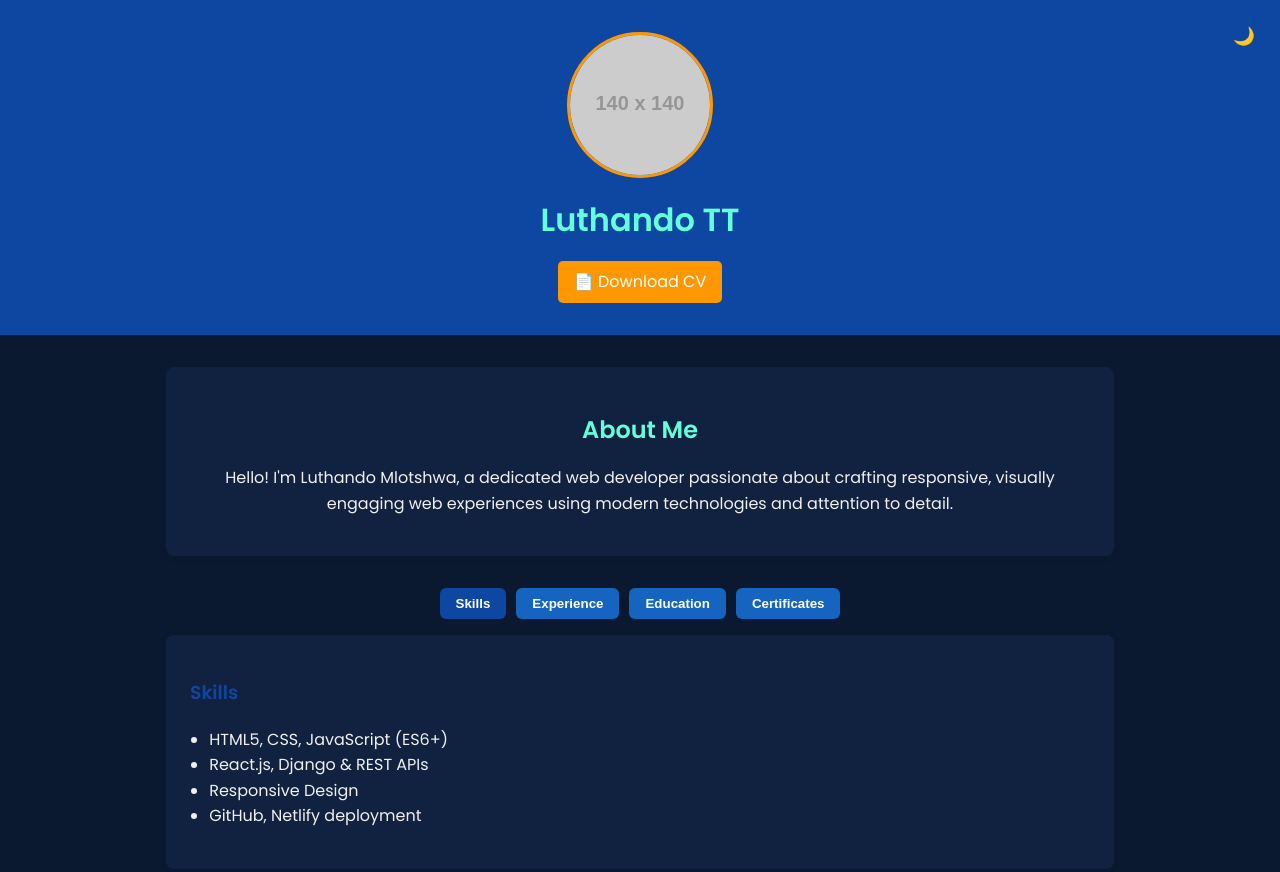
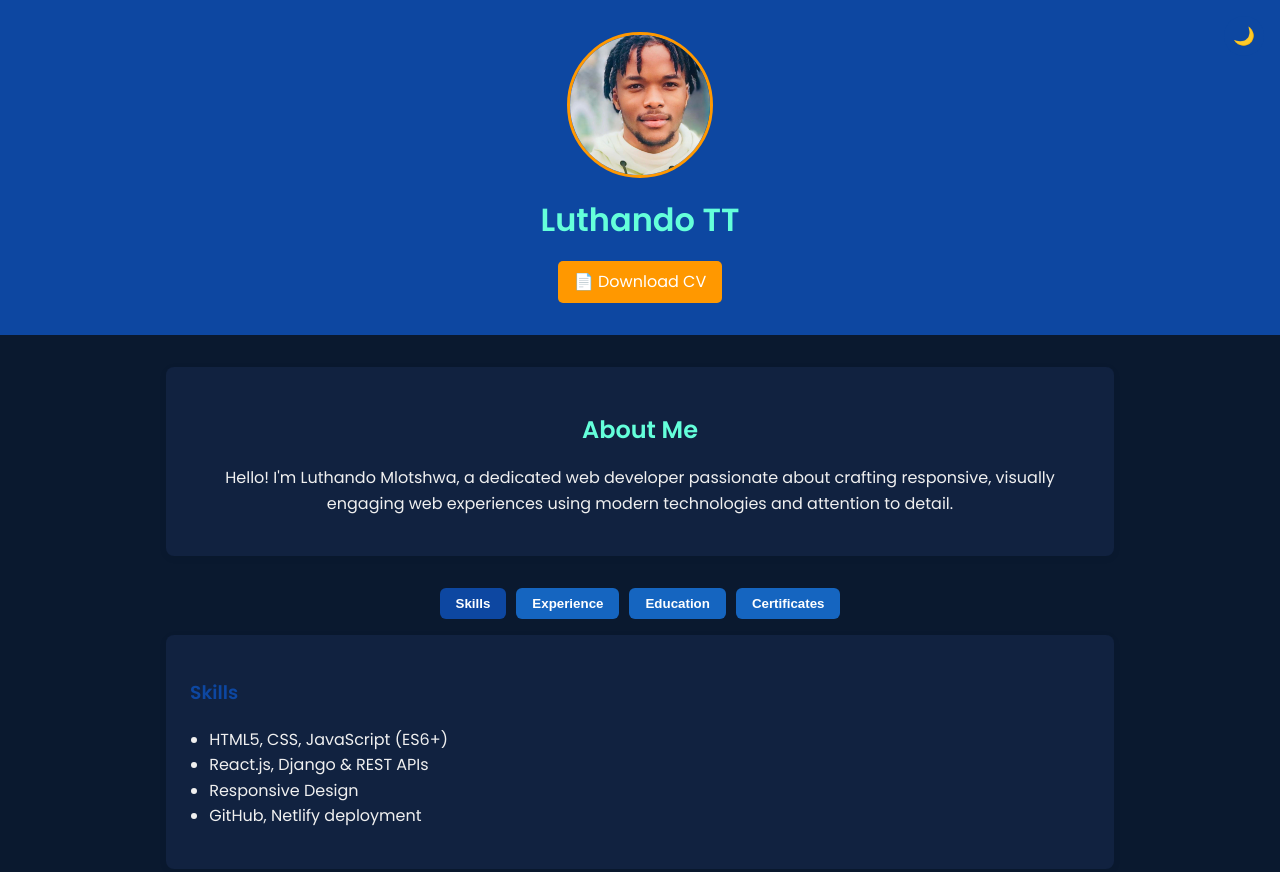
Before and after one commit to Luthando17/My-portfolio, a plain HTML site: page index.html in a window 1280 px wide. Shown: the top 872 px of the page. Drawn offline with Linux system fonts and the light colour scheme; placeholder pictures from the web are drawn by us.

Commit message:
Update image source to local asset

```diff
--- a/index.html
+++ b/index.html
@@ -13,7 +13,7 @@
   <button id="darkToggle">🌙</button>
   <header style="text-align: center; padding: 2rem;">
   <img
-    src="https://via.placeholder.com/140"
+    src="assets/me.jfif"
     alt="Luthando TT"
     style="
       display: block;
```
